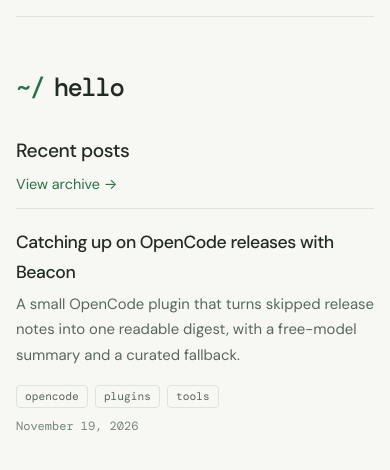
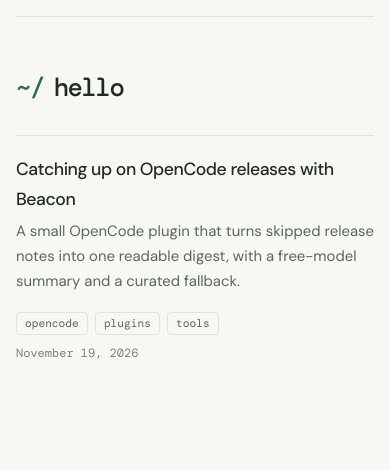
Before and after one commit to teef22/stdout, an Astro site: page / in a window 390 px wide. Shown: the part 102-572 px from the top of the page. Built offline with nearby package versions, Linux system fonts and the light colour scheme; Astro itself is replaced by a stand-in of ours.

Commit message:
feat(blog): remove home section header

```diff
--- a/src/pages/index.astro
+++ b/src/pages/index.astro
@@ -3,7 +3,6 @@ import BaseLayout from "../layouts/BaseLayout.astro";
 import PageHeading from "../components/PageHeading.astro";
 import PostList from "../components/PostList.astro";
 import { getPosts } from "../lib/posts";
-import { sitePath } from "../lib/site";
 
 const posts = await getPosts();
 const recentPosts = posts.slice(0, 5);
@@ -12,11 +11,5 @@ const recentPosts = posts.slice(0, 5);
 <BaseLayout>
   <PageHeading text="hello" />
 
-  <section class="content-section" aria-labelledby="recent-heading">
-    <div class="section-heading">
-      <h2 id="recent-heading">Recent posts</h2>
-      <a class="text-link" href={sitePath("posts/")}>View archive <span aria-hidden="true">→</span></a>
-    </div>
-    <PostList posts={recentPosts} />
-  </section>
+  <PostList posts={recentPosts} />
 </BaseLayout>
--- a/src/styles/global.css
+++ b/src/styles/global.css
@@ -251,21 +251,6 @@ pagefind-input:focus-visible {
 
 .content-section {
   margin-inline: auto;
-}
-
-.section-heading {
-  display: flex;
-  align-items: baseline;
-  justify-content: space-between;
-  gap: 1rem;
-  margin-bottom: 0.7rem;
-}
-
-.section-heading h2 {
-  margin: 0;
-  font-size: 1.2rem;
-  font-weight: 500;
-  letter-spacing: -0.025em;
 }
 
 .text-link {
@@ -652,14 +637,6 @@ pagefind-results {
   }
 }
 
-@media (max-width: 440px) {
-  .section-heading {
-    align-items: flex-start;
-    flex-direction: column;
-    gap: 0.3rem;
-  }
-}
-
 @media (prefers-reduced-motion: reduce) {
   *,
   *::before,
```
